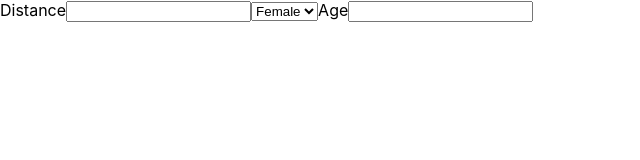
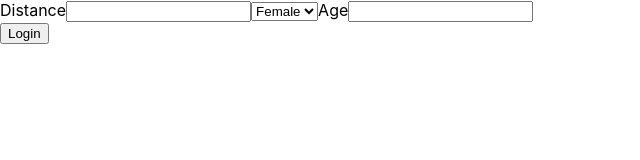
Before and after one commit to piavW/Cooper_Client_React, a React (Create React App) app: page / in a window 1280 px wide. Shown: the top 160 px of the page, without its empty margins (0-640 px from the left). Built offline with nearby package versions, Linux system fonts and the light colour scheme.

Commit message:
Seperates login-form to it's own component, adds button or login-form if-statement.

```diff
--- a/src/App.js
+++ b/src/App.js
@@ -1,6 +1,7 @@
 import React, { Component } from 'react';
 import DisplayCooperResult from './Components/DisplayCooperResult';
 import InputFields from './Components/InputFields';
+import LogInForm from './Components/LogInForm';
 
 class App extends Component {
   constructor(props) {
@@ -8,7 +9,8 @@
     this.state = {
       distance: '',
       gender: 'female',
-      age: ''
+      age: '',
+      renderLoginForm: false
     }
   }
 
@@ -17,19 +19,37 @@
       [event.target.id]: event.target.value
     })
   }
+
  render() {
+  let renderLogin
+
+  if (this.state.renderLoginForm === true) {
+    renderLogin = (
+      <LogInForm />
+    )
+  } else {
+    renderLogin = (
+      <button id="login" onClick={() => this.setState({ renderLoginForm: true })}> Login
+      </button>
+    )
+  }
+
     return (
       <>
-        <div>
         <InputFields
           inputChangeHandler={this.onChange.bind(this)}
         />
+
         <DisplayCooperResult
           distance={this.state.distance}
           gender={this.state.gender}
           age={this.state.age}
         />
+
+        <div>
+          {renderLogin}
         </div>
+
       </>
     );
   }
--- /dev/null
+++ b/src/Components/LogInForm.js
@@ -0,0 +1,18 @@
+import React from 'react';
+
+const LogInForm = () => {
+  return (
+    <form>
+        <div>
+            <label> Email</label>
+            <input id="email"></input>
+        </div>
+        <div>
+          <label>Password</label>
+          <input id="password"></input>
+        </div>
+        <button id="submit">Submit</button>
+    </form>
+  )
+}
+export default LogInForm;
```
Lines whose indentation alone changed are shown as unchanged.
